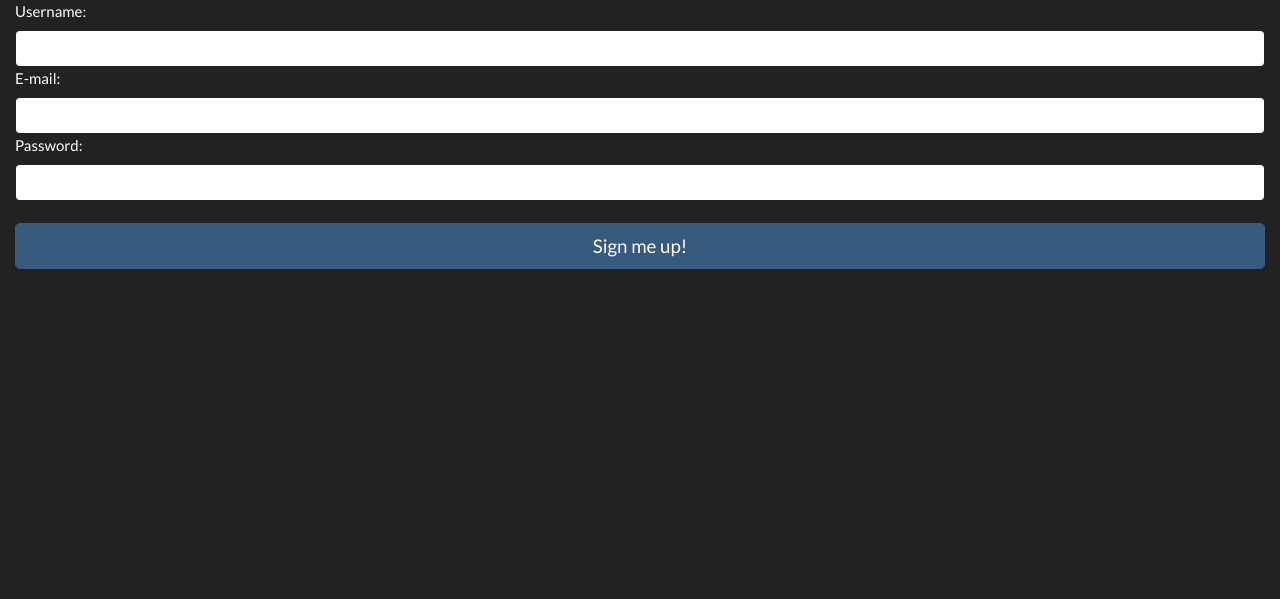
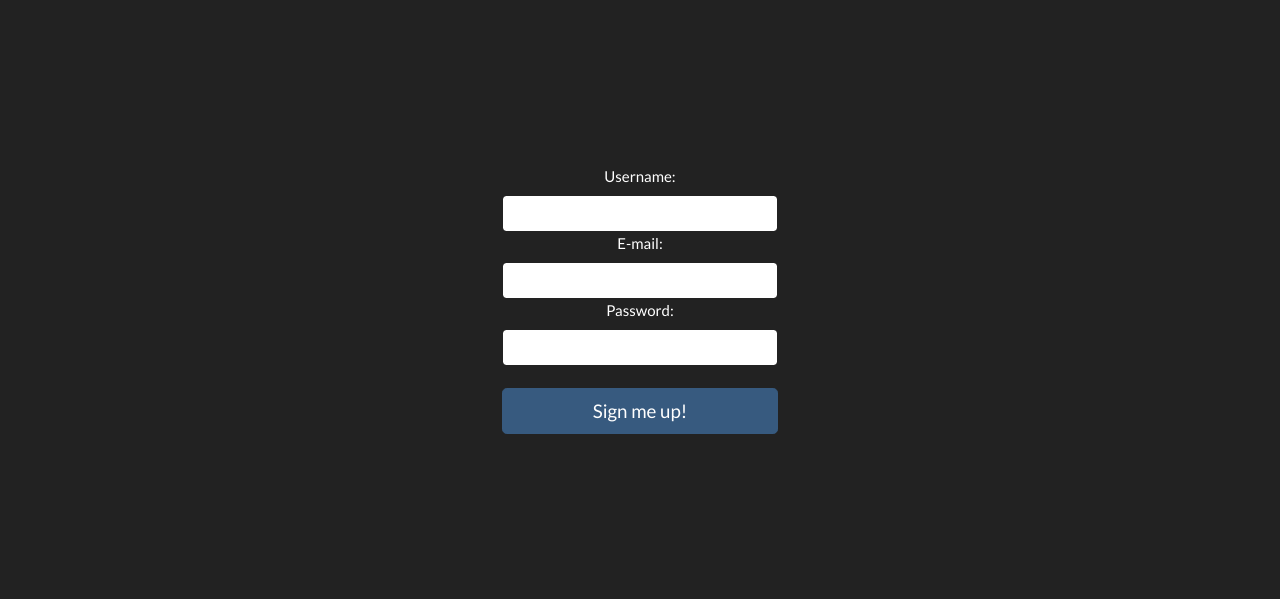
Before and after one commit to KKTTAAII/capstone_first, a Flask app: page /signup in a window 1280 px wide. Shown: the part 71-670 px from the top of the page. Run offline with Flask 2, Linux system fonts and the light colour scheme; parts of the project's set-up code (start-up, migrations or seed data) failed here and were passed over; some libraries are stand-ins or nearby versions.

Commit message:
some adjustments on html pages

```diff
--- a/app.py
+++ b/app.py
@@ -2,7 +2,7 @@ import os
 
 from flask import Flask, json, redirect, render_template, flash, session, g, request, jsonify
 from flask_debugtoolbar import DebugToolbarExtension
-from models import db, connect_db, User, Itinerary, Itinerary_hotel, Itinerary_restaurant, Hotel, Restaurant, Fav_Hotel, Fav_Rest
+from models import db, connect_db, User, Itinerary, Itinerary_hotel, Itinerary_restaurant, Hotel, Restaurant
 from forms import SignupForm, LoginForm
 from sqlalchemy.exc import IntegrityError
 import requests
--- a/static/app.css
+++ b/static/app.css
@@ -86,3 +86,9 @@ div#listing {
 .error {
     color: rgb(228, 148, 148);
 }
+
+#signupForm, #loginForm {
+    width: 300px;
+    margin: 0 auto;
+    height: 600px;
+}
--- a/templates/home-user.html
+++ b/templates/home-user.html
@@ -3,7 +3,7 @@
 {% block content %}
 <div class="row align-items-center text-center" id="home-user">
     <div class="col-5 mx-auto" id="textContainer">
-        <h1 >The Conceirge, a personal trip planner for you</h1>
+        <h1 ><b>The Conceirge, a personal trip planner for you</b></h1>
         <h4>Create your next trip Itinerary <a href="/user/{{g.user.id}}/newiti">now</a></h4>
     </div>
 </div>
--- a/templates/home.html
+++ b/templates/home.html
@@ -4,7 +4,7 @@
 <div class="row align-items-center text-center" id="home">
     <div class="col-5 mx-auto">
         <h1><b>Welcome to The Conceirge</b></h1>
-        <p>The app that will help plan your next trip!</p>
+        <h3>The app that will help plan your next trip!</h3>
     </div>
 </div>
 {% endblock %}
--- a/templates/user/login.html
+++ b/templates/user/login.html
@@ -2,7 +2,7 @@
 
 {% block content %}
 
-<div>
+<div id="loginForm" class="row align-items-center text-center">
   <form method="POST">
     {{ form.hidden_tag() }}
 
--- a/templates/user/signup.html
+++ b/templates/user/signup.html
@@ -2,8 +2,8 @@
 
 {% block content %}
 
-<div>
-  <form method="POST">
+<div id="signupForm" class="row align-items-center text-center">
+  <form method="POST" class="col-25 mx-auto">
     {{ form.hidden_tag() }}
 
     {% for field in form if field.widget.input_type != 'hidden' %}
--- a/templates/user/user_info.html
+++ b/templates/user/user_info.html
@@ -1,6 +1,6 @@
 {% extends 'base.html' %} {% block content %}
 
-<div id="user-info" class="text-center mt-3">
+<div id="user-info" class="text-center mt-5">
   <h2>Account Information</h2>
   <p><b>Username:</b> {{user.username}}</p>
   <p><b>Email:</b> {{user.email}}</p>
@@ -13,7 +13,7 @@
   <button id="editBtn" class="btn btn-warning mt-3">Update Account Info</button>
 </div>
 
-<div id="update-user" class="text-center mt-3">
+<div id="update-user" class="text-center mt-5">
   <h2 class="join-message">Change username</h2>
   <form method="POST" id="user_form" role="form">
     <div class="row justify-content-center">
@@ -41,7 +41,7 @@
     <div class="edit-btn-area mt-2">
       <button class="btn btn-success" id="editBtn">Update my username!</button>
       <br />
-      <a href="/user/{{ user.id }}" class="btn btn-outline-secondary mt-2"
+      <a href="/user/{{ user.id }}" class="btn btn-danger mt-2"
         >Cancel</a
       >
     </div>
```
